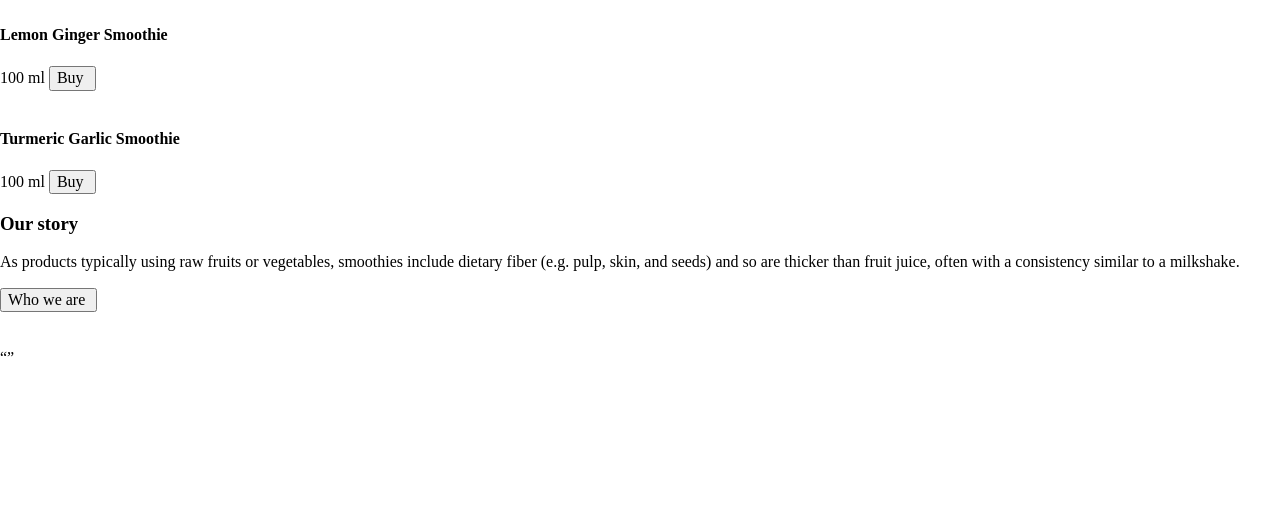
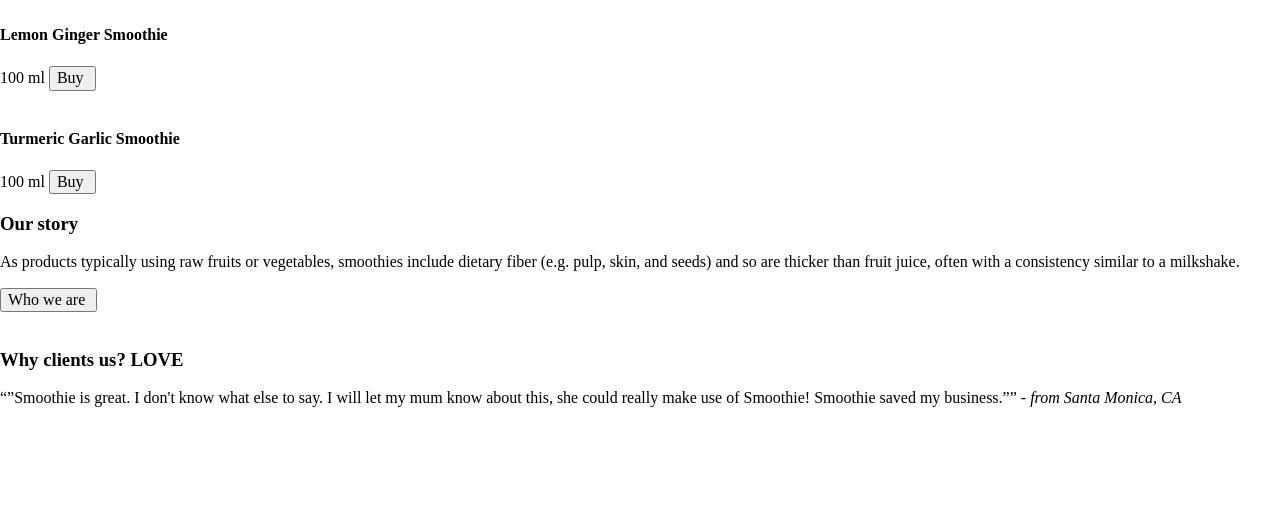
Before and after one commit to TolmaSh/Smoothie-project, a plain HTML site: page index.html in a window 1280 px wide. Shown: the part 1602-2117 px from the top of the page. Drawn offline with Linux system fonts and the light colour scheme.

Commit message:
Reviews:Add text , add class on BEM methodology.

```diff
--- a/index.html
+++ b/index.html
@@ -193,18 +193,19 @@
             <img class="story__img-item" src="" alt="">
         </div>
     </section>
-    <section>
-        <h3>
-            <span></span>
+    <section class="reviews">
+        <h3 class="reviews__title">
+            Why clients us?
+            <span>LOVE</span>
         </h3>
-        <div>
-            <div>
-                <q></q>
-                <cite></cite>
+        <div class="reviews__content">
+            <div class="reviews__content-desc">
+                <q class="reviews__content-preview">”Smoothie is great. I don't know what else to say. I will let my mum know about this, she could really make use of Smoothie! Smoothie saved my business.”</q>
+                <cite class="reviews__content-author">- from Santa Monica, CA</cite>
             </div>
-            <img src="" alt="">
+            <img class="reviews__content-img" src="" alt="">
         </div>
-        <div></div>
+        <div class="reviews__footer"></div>
     </section>
     <section>
 
```
